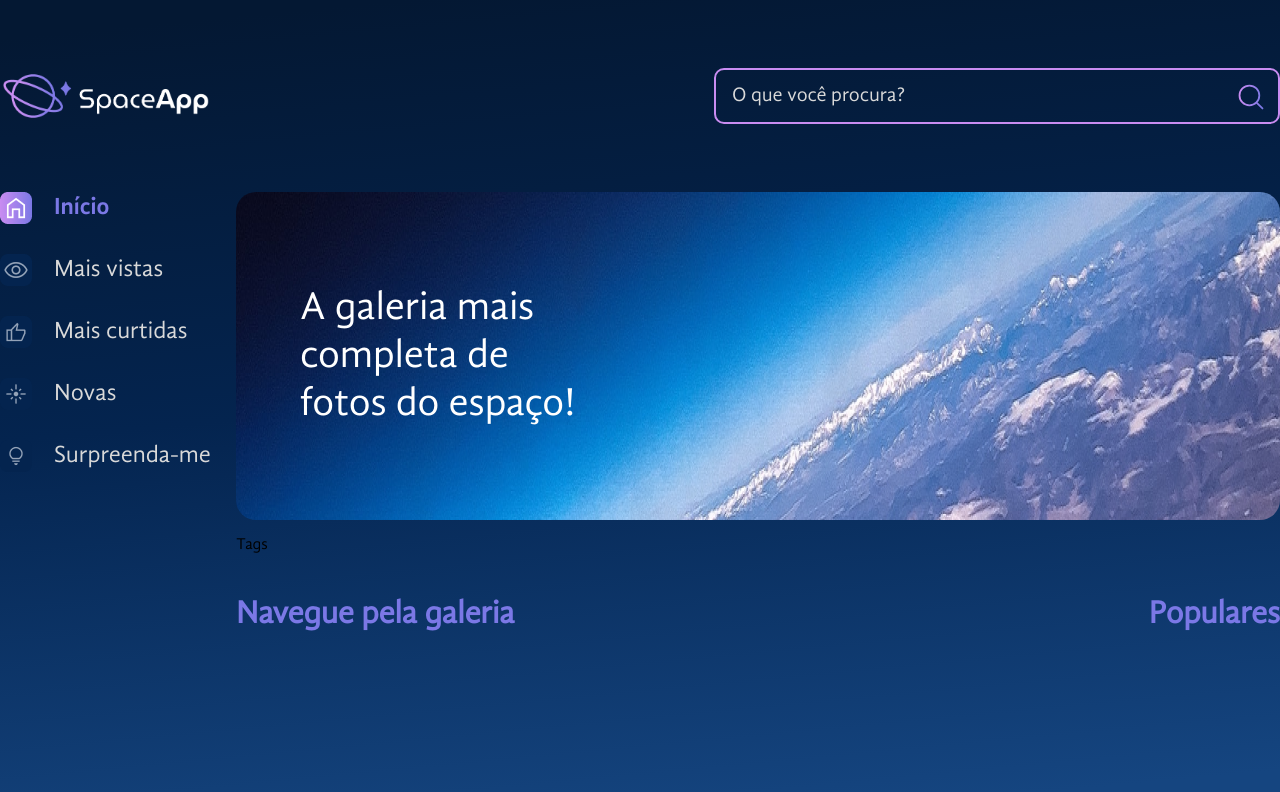
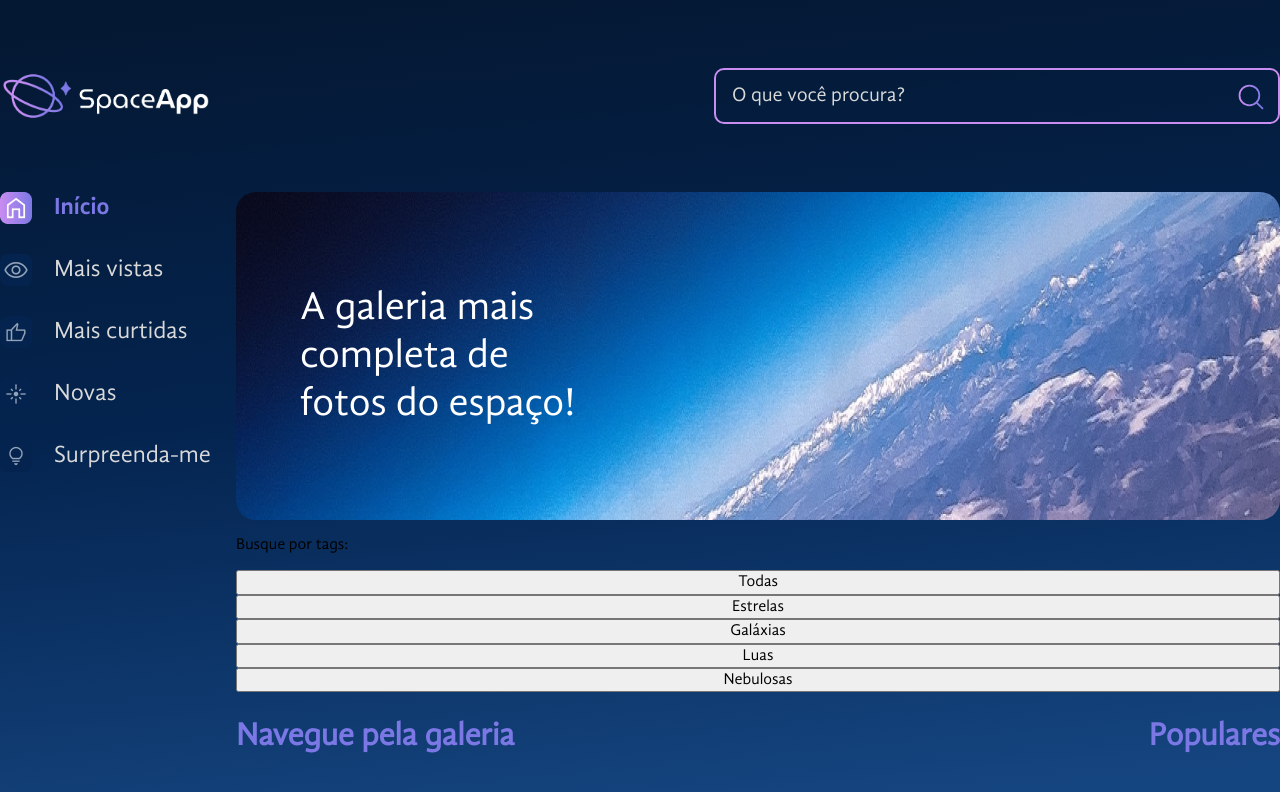
Before and after one commit to tenoriobn/space-styled-components, a React (Vite) app: page / in a window 1280 px wide. Shown: the top 792 px of the page. Built offline with nearby package versions, Linux system fonts and the light colour scheme.

Commit message:
Lidando com as tags

```diff
--- a/src/componentes/Galeria/Tags/index.jsx
+++ b/src/componentes/Galeria/Tags/index.jsx
@@ -1,6 +1,11 @@
+import tags from './tags.json';
+
 const Tags = () => {
     return (
-        <p>Tags</p>
+        <>
+            <p>Busque por tags:</p>
+            {tags.map(tag => <button key={tag.id}>{tag.titulo}</button>)}
+        </>
     )
 }
 
--- /dev/null
+++ b/src/componentes/Galeria/Tags/tags.json
@@ -0,0 +1,22 @@
+[
+    {
+        "id": 0,
+        "titulo": "Todas"
+    },
+    {
+        "id": 1,
+        "titulo": "Estrelas"
+    },
+    {
+        "id": 2,
+        "titulo": "Galáxias"
+    },
+    {
+        "id": 3,
+        "titulo": "Luas"
+    },
+    {
+        "id": 4,
+        "titulo": "Nebulosas"
+    }
+]
```
